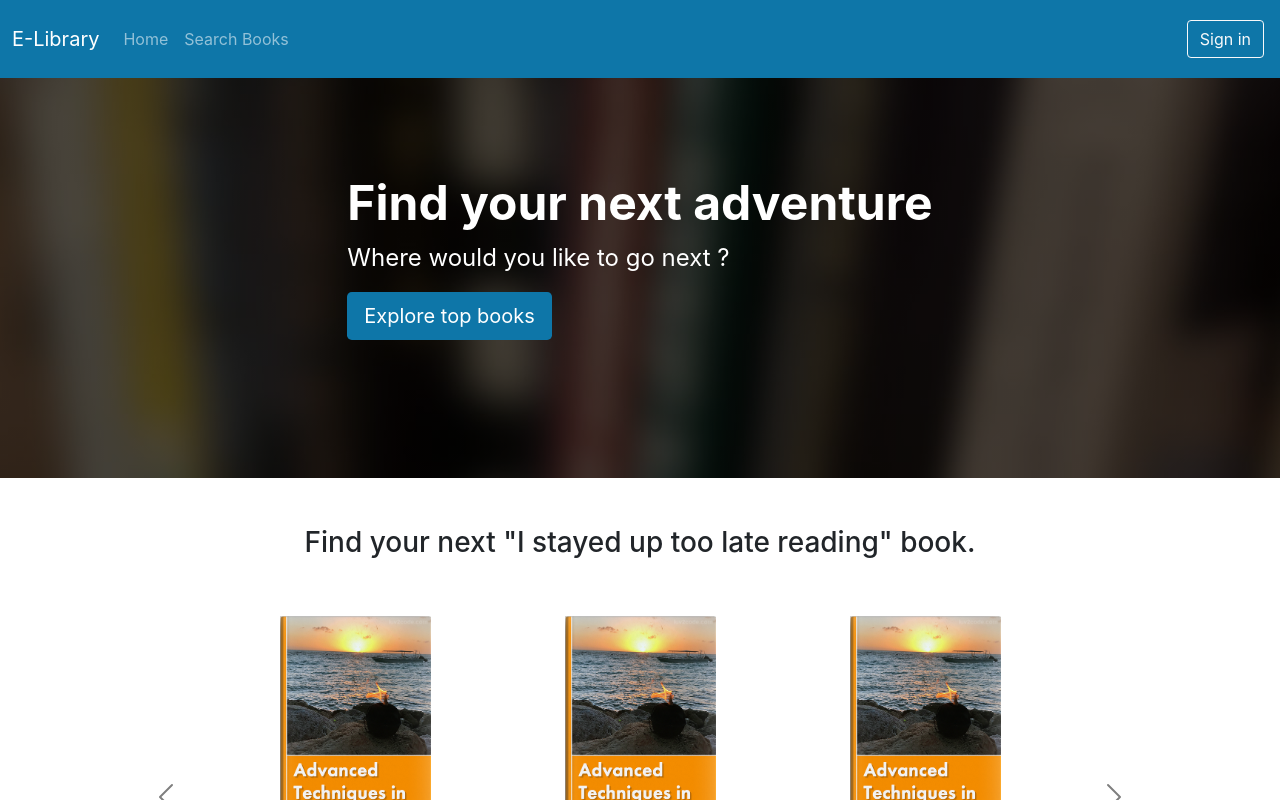
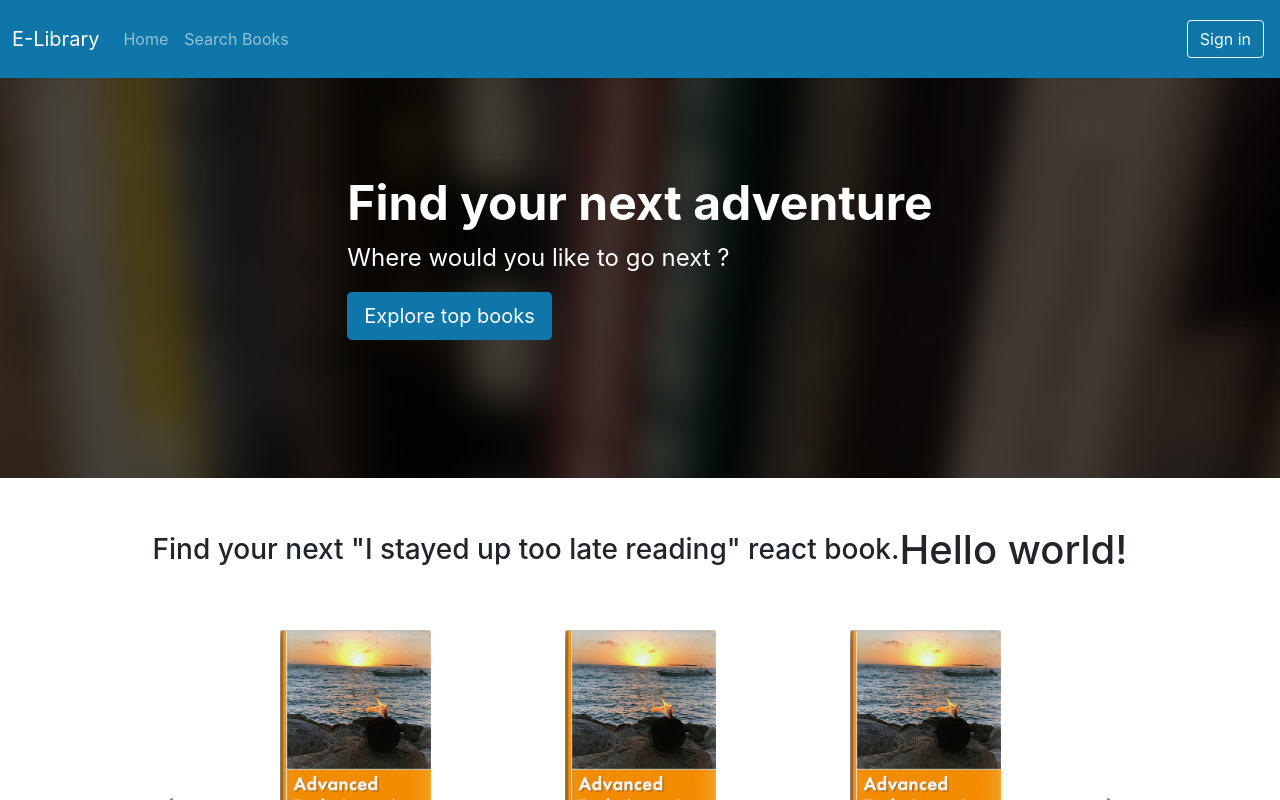
Before and after one commit to elvirkabashi/Projekti-LAB1, a React (Create React App) app in the folder frontend/react-library/: page / in a window 1280 px wide. Shown: the top 800 px of the page. Built offline with nearby package versions, Linux system fonts and the light colour scheme.

Commit message:
testing a GITHUB

```diff
--- a/frontend/react-library/src/layouts/HomePage/Carousel.tsx
+++ b/frontend/react-library/src/layouts/HomePage/Carousel.tsx
@@ -4,7 +4,8 @@ export const Carousel = () => {
     return (
         <div className='container mt-5' style={{ height: 550 }}>
             <div className='homepage-carousel-title'>
-                <h3>Find your next "I stayed up too late reading" book.</h3>
+                <h3>Find your next "I stayed up too late reading" react book.</h3>
+                <h1> Hello world!</h1>
             </div>
             <div id='carouselExampleControls' className='carousel carousel-dark slide mt-5
                 d-none d-lg-block' data-bs-interval='false'>
```
